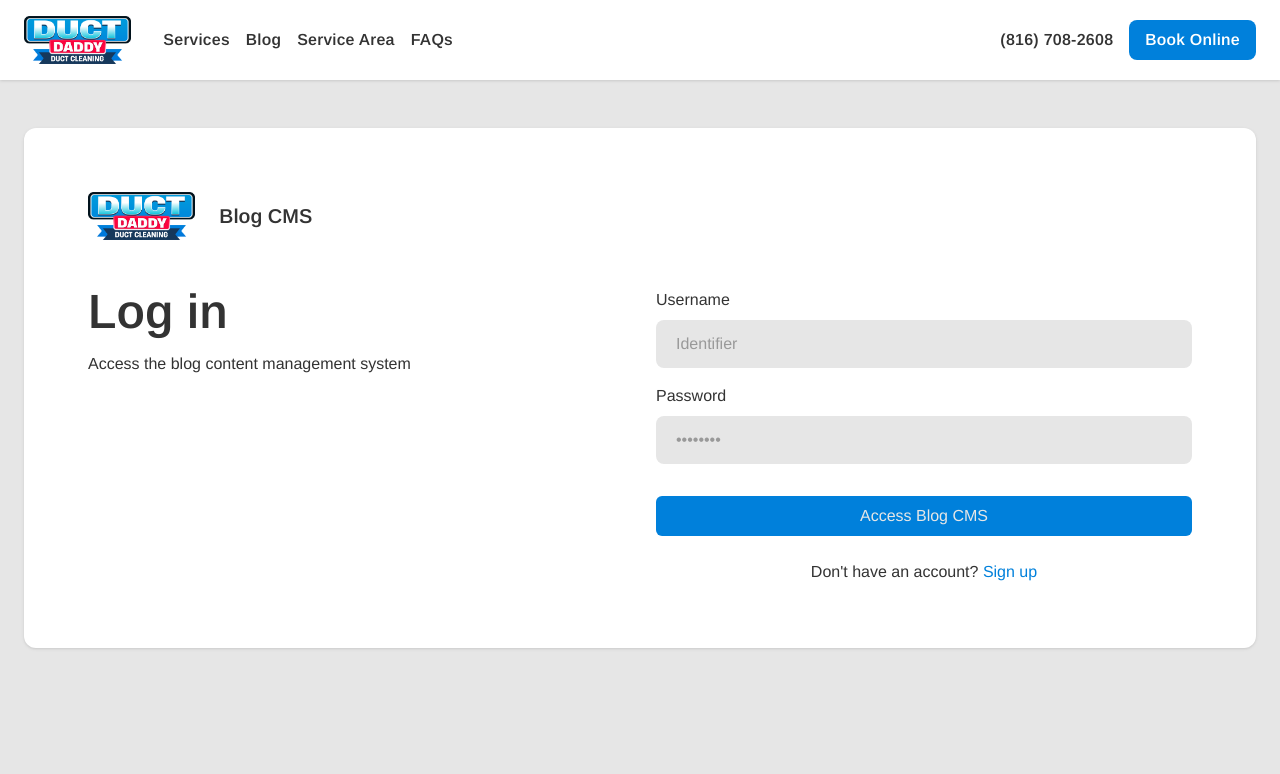
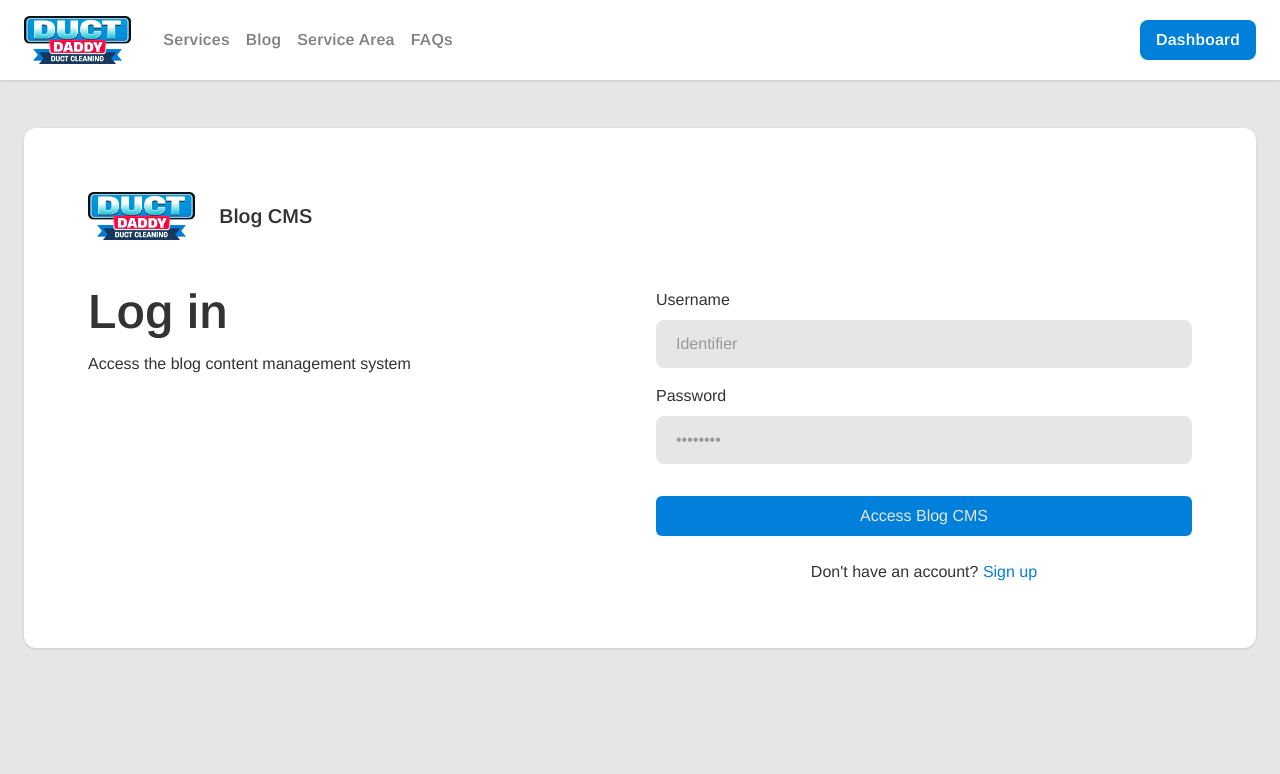
Before and after one commit to flowz0/duct-daddy, a Next.js app: page /admin in a window 1280 px wide. Shown: the top 774 px of the page. Built offline with nearby package versions, Linux system fonts and the light colour scheme.

Commit message:
add conditional Dashboard Link to Navbar component

```diff
--- a/app/components/Navbar.tsx
+++ b/app/components/Navbar.tsx
@@ -49,14 +49,15 @@ export default function Navbar() {
           </Link>
 
           {/* Desktop Links */}
-          <ul className="hidden text-[#333333] font-semibold text-base/[32px] tracking-[0.016em] md:flex md:items-center md:gap-x-4">
+          <ul className="hidden font-semibold text-base/[32px] tracking-[0.016em] md:flex md:items-center md:gap-x-4">
             {Links.map((link) => (
               <li key={link.href}>
                 <Link
                   href={link.href}
-                  className={`${pathname === link.href
-                    ? "duration-300 transition-colors text-[#00b4ff]"
-                    : ""
+                  className={`transition-colors duration-500
+                    ${pathname === link.href
+                      ? "text-[#333333]"
+                      : "text-[hsl(0,0%,50%)] hover:text-[#333333]"
                     }`}
                 >
                   {link.name}
@@ -67,7 +68,14 @@ export default function Navbar() {
         </div>
 
         <div className="flex items-center gap-4">
-          <AnimatedLink href="/" className="hidden text-[#333333] font-semibold text-base/[32px] tracking-[0.016em] lg:block">
+
+          {pathname === "/blog" || pathname === "/dashboard" || pathname === "/admin" || pathname === "/register" ? (
+            <Link href="/dashboard" className="hidden bg-[#0080DB] text-[#ffffff] duration-300 transition-colors py-1 px-4 font-semibold text-base/[32px] tracking-[0.016em] rounded-lg md:block hover:bg-[hsl(205,100%,33%)] active:bg-[hsl(205,100%,23%)]">
+              Dashboard
+            </Link>
+          ) : (
+            <>
+              <AnimatedLink href="/" className="hidden text-[hsl(0,0%,50%)] hover:text-[#333333] font-semibold text-base/[32px] tracking-[0.016em] lg:block">
                 (816) 708-2608
               </AnimatedLink>
               <Link
@@ -80,6 +88,8 @@ export default function Navbar() {
               >
                 Book Online
               </Link>
+            </>
+          )}
         </div>
 
 
```
Lines whose indentation alone changed are shown as unchanged.
